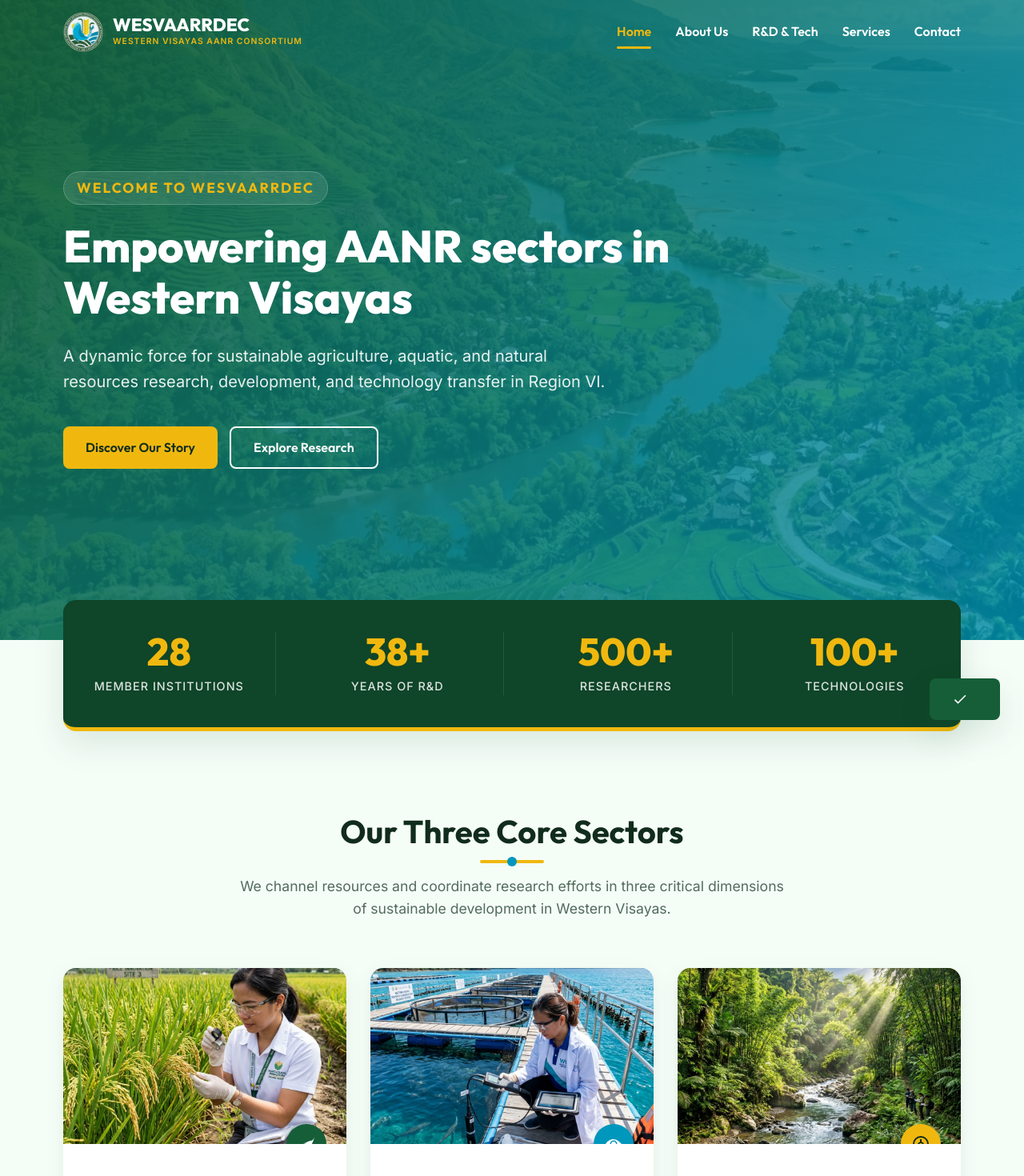
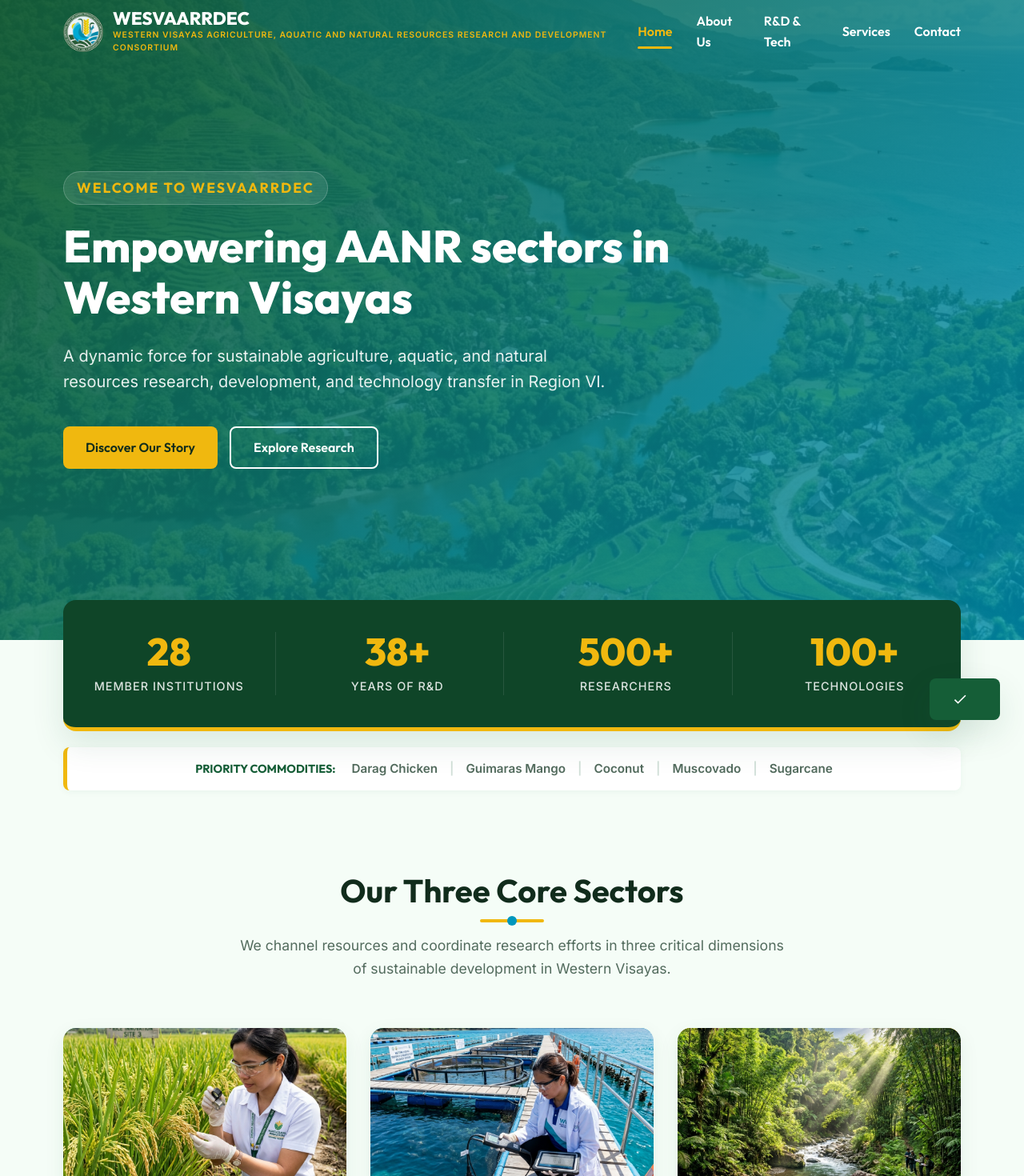
Before and after one commit to SirNiq/WESVAARRDEC, a React (Vite) app: page / in a window 1280 px wide. Shown: the top 1470 px of the page at 80% size. Built offline with nearby package versions, Linux system fonts and the light colour scheme.

Commit message:
Update title and highlight priority commodities (Darag, mango, coconut, muscovado, sugarcane)

```diff
--- a/index.html
+++ b/index.html
@@ -4,7 +4,7 @@
     <meta charset="UTF-8" />
     <meta name="viewport" content="width=device-width, initial-scale=1.0" />
     <meta name="description" content="Western Visayas Agriculture, Aquatic and Natural Resources Research and Development Consortium (WESVAARRDEC) - Synergy and Innovation in AANR sectors." />
-    <title>WESVAARRDEC - Western Visayas AANR Consortium</title>
+    <title>WESVAARRDEC - Western Visayas Agriculture, Aquatic and Natural Resources Research and Development Consortium</title>
     <link rel="icon" type="image/png" href="/img/logo.png" />
   </head>
   <body>
--- a/src/components/Header.jsx
+++ b/src/components/Header.jsx
@@ -34,9 +34,9 @@ export default function Header({ currentHash }) {
       <div className="container header-container">
         <a href="#home" className="logo-link">
           <img src="img/logo.png" alt="WESVAARRDEC Logo" />
-          <div class="brand-text">
+          <div className="brand-text">
             <span className="brand-title">WESVAARRDEC</span>
-            <span className="brand-subtitle">Western Visayas AANR Consortium</span>
+            <span className="brand-subtitle">Western Visayas Agriculture, Aquatic and Natural Resources Research and Development Consortium</span>
           </div>
         </a>
 
--- a/src/index.css
+++ b/src/index.css
@@ -1235,9 +1235,15 @@ ul {
    ========================================================================== */
 .commodity-tabs {
   display: grid;
-  grid-template-columns: repeat(4, 1fr);
+  grid-template-columns: repeat(5, 1fr);
   gap: 15px;
   margin-bottom: 40px;
+}
+
+@media (max-width: 992px) {
+  .commodity-tabs {
+    grid-template-columns: repeat(3, 1fr);
+  }
 }
 
 .commodity-tab-btn {
@@ -1291,7 +1297,7 @@ ul {
   margin-bottom: 25px;
 }
 
-@media (max-width: 768px) {
+@media (max-width: 600px) {
   .commodity-tabs {
     grid-template-columns: repeat(2, 1fr);
   }
@@ -1880,3 +1886,14 @@ textarea.form-control {
   opacity: 1;
   transform: translateY(0);
 }
+
+@media (max-width: 600px) {
+  .brand-subtitle {
+    display: none;
+  }
+}
+
+.slide-up.appear {
+  opacity: 1;
+  transform: translateY(0);
+}
--- a/src/pages/Home.jsx
+++ b/src/pages/Home.jsx
@@ -107,6 +107,37 @@ export default function Home() {
         </div>
       </section>
 
+      {/* Priority Commodities Bar */}
+      <section className="container" style={{ marginTop: '20px', position: 'relative', zIndex: 90 }}>
+        <div style={{
+          backgroundColor: '#ffffff',
+          borderRadius: 'var(--border-radius-sm)',
+          padding: '15px 30px',
+          boxShadow: 'var(--shadow-sm)',
+          display: 'flex',
+          alignItems: 'center',
+          justifyContent: 'center',
+          gap: '20px',
+          borderLeft: '5px solid var(--accent)',
+          flexWrap: 'wrap'
+        }} className="slide-up">
+          <span style={{ fontFamily: 'Outfit', fontWeight: 700, textTransform: 'uppercase', fontSize: '0.9rem', color: 'var(--primary)' }}>
+            Priority Commodities:
+          </span>
+          <div style={{ display: 'flex', gap: '10px 15px', flexWrap: 'wrap', fontSize: '0.95rem', fontWeight: 600 }}>
+            <a href="#rd#tab-darag" style={{ color: 'var(--text-muted)' }}>Darag Chicken</a>
+            <span style={{ color: 'rgba(21, 94, 55, 0.2)' }}>|</span>
+            <a href="#rd#tab-mango" style={{ color: 'var(--text-muted)' }}>Guimaras Mango</a>
+            <span style={{ color: 'rgba(21, 94, 55, 0.2)' }}>|</span>
+            <a href="#rd#tab-coconut" style={{ color: 'var(--text-muted)' }}>Coconut</a>
+            <span style={{ color: 'rgba(21, 94, 55, 0.2)' }}>|</span>
+            <a href="#rd#tab-muscovado" style={{ color: 'var(--text-muted)' }}>Muscovado</a>
+            <span style={{ color: 'rgba(21, 94, 55, 0.2)' }}>|</span>
+            <a href="#rd#tab-sugarcane" style={{ color: 'var(--text-muted)' }}>Sugarcane</a>
+          </div>
+        </div>
+      </section>
+
       {/* Core Sectors */}
       <section className="section-padding pillars-section" id="pillars">
         <div className="container">
@@ -146,7 +177,7 @@ export default function Home() {
               <div className="pillar-info">
                 <h3>Aquatic Resources</h3>
                 <p>Sustaining marine, brackish, and inland fisheries. We support mud crab aquaculture, shellfish cultivation, and biodiversity mapping in Western Visayas' rich marine habitats.</p>
-                <a href="#rd#tab-crab" className="read-more">Learn More &rarr;</a>
+                <a href="#rd#tab-mango" className="read-more">Learn More &rarr;</a>
               </div>
             </div>
 
@@ -163,7 +194,7 @@ export default function Home() {
               <div className="pillar-info">
                 <h3>Natural Resources</h3>
                 <p>Preserving regional ecosystems through watershed management, bamboo reforestation programs, climate vulnerability assessments, and biodiversity conservation policies.</p>
-                <a href="#rd#tab-bamboo" className="read-more">Learn More &rarr;</a>
+                <a href="#rd#tab-coconut" className="read-more">Learn More &rarr;</a>
               </div>
             </div>
           </div>
--- a/src/pages/Rd.jsx
+++ b/src/pages/Rd.jsx
@@ -10,7 +10,7 @@ export default function Rd() {
     if (hash) {
       // support #rd#tab-name or just #tab-name
       const cleanHash = hash.replace('#rd', '');
-      const match = ['tab-darag', 'tab-mango', 'tab-crab', 'tab-bamboo'].find(
+      const match = ['tab-darag', 'tab-mango', 'tab-coconut', 'tab-muscovado', 'tab-sugarcane'].find(
         (t) => '#' + t === cleanHash || t === cleanHash.replace('#', '')
       );
       if (match) {
@@ -61,7 +61,7 @@ export default function Rd() {
         <div className="container">
           <div className="section-header slide-up">
             <h2>Regional Commodity Priorities</h2>
-            <p>WESVAARRDEC focuses research and funding on commodities of high economic and ecological value in Western Visayas.</p>
+            <p>WESVAARRDEC focuses research and funding on priority commodities of high economic and agricultural value in Western Visayas.</p>
           </div>
 
           {/* Tab Buttons */}
@@ -79,20 +79,27 @@ export default function Rd() {
               Guimaras Mango
             </button>
             <button
-              className={`commodity-tab-btn ${activeTab === 'tab-crab' ? 'active' : ''}`}
-              onClick={() => handleTabClick('tab-crab')}
+              className={`commodity-tab-btn ${activeTab === 'tab-coconut' ? 'active' : ''}`}
+              onClick={() => handleTabClick('tab-coconut')}
             >
-              Mud Crab
+              Coconut
             </button>
             <button
-              className={`commodity-tab-btn ${activeTab === 'tab-bamboo' ? 'active' : ''}`}
-              onClick={() => handleTabClick('tab-bamboo')}
+              className={`commodity-tab-btn ${activeTab === 'tab-muscovado' ? 'active' : ''}`}
+              onClick={() => handleTabClick('tab-muscovado')}
             >
-              Bamboo & Forestry
+              Muscovado
+            </button>
+            <button
+              className={`commodity-tab-btn ${activeTab === 'tab-sugarcane' ? 'active' : ''}`}
+              onClick={() => handleTabClick('tab-sugarcane')}
+            >
+              Sugarcane
             </button>
           </div>
 
           {/* Tab Panes */}
+          {/* Pane 1: Darag */}
           {activeTab === 'tab-darag' && (
             <div className="commodity-pane fade-in">
               <div className="commodity-content">
@@ -102,13 +109,14 @@ export default function Rd() {
                 <div className="commodity-details">
                   <h3>Darag Native Chicken</h3>
                   <p><strong>Lead Agency:</strong> West Visayas State University (WVSU)</p>
-                  <p>Darag (Gallus gallus domesticus) is the indigenous native chicken of Western Visayas, praised for its unique flavor, texture, and high market value. WESVAARRDEC drives research on standardizing breeding protocols, reducing chick mortality, establishing organic feeding guidelines, and assisting farmers in scaling production.</p>
+                  <p>Darag is the premier native chicken breed indigenous to Western Visayas, highly valued for its unique taste, leaner meat, and premium market pricing. R&D initiatives focus on standardizing breeding and rearing protocols, developing low-cost organic feed formulations from local materials, and improving survival rates in backyard farms.</p>
                   <a href="#contact" className="btn btn-primary">Inquire About This Research</a>
                 </div>
               </div>
             </div>
           )}
 
+          {/* Pane 2: Mango */}
           {activeTab === 'tab-mango' && (
             <div className="commodity-pane fade-in">
               <div className="commodity-content">
@@ -118,39 +126,58 @@ export default function Rd() {
                 <div className="commodity-details">
                   <h3>Guimaras Sweet Mango</h3>
                   <p><strong>Lead Agency:</strong> Guimaras State University / DA Region 6</p>
-                  <p>Guimaras mangoes are famous worldwide for their intense sweetness and fiber-free flesh. Our consortium coordinates scientific efforts on integrated pest management (IPM), flower induction regulation, post-harvest hot water treatment, and digital trace-back codes to guarantee product authenticity in export markets.</p>
+                  <p>Famous worldwide for its sweetness and texture, the Guimaras Mango is a key export commodity. WESVAARRDEC coordinates research on integrated pest management (IPM), tree rehabilitation protocols, hot water post-harvest treatments, and digital blockchain-based tagging to ensure quality and origin control.</p>
                   <a href="#contact" className="btn btn-primary">Inquire About This Research</a>
                 </div>
               </div>
             </div>
           )}
 
-          {activeTab === 'tab-crab' && (
+          {/* Pane 3: Coconut */}
+          {activeTab === 'tab-coconut' && (
             <div className="commodity-pane fade-in">
               <div className="commodity-content">
                 <div className="commodity-img">
-                  <img src="img/pillar_aquatic.png" alt="Mud Crab Aquaculture" />
+                  <img src="img/pillar_natural.png" alt="Coconut Plantations" />
                 </div>
                 <div className="commodity-details">
-                  <h3>Scylla serrata (Mud Crab)</h3>
-                  <p><strong>Lead Agency:</strong> SEAFDEC/AQD & Capiz State University</p>
-                  <p>Mud crab production is a primary income source for coastal communities in Capiz and Iloilo. WESVAARRDEC supports research in hatchery diets, disease prevention (preventing white spot syndrome), mangrove-friendly aquasilviculture methods, and soft-shell crab production protocols for local adoption.</p>
+                  <h3>Coconut R&D</h3>
+                  <p><strong>Lead Agency:</strong> Aklan State University / Philippine Coconut Authority (PCA)</p>
+                  <p>Coconut is a major source of livelihood across Aklan and Capiz. Consortium R&D projects focus on developing high-yielding hybrid varieties, soil management for multi-crop coco-farms, processing technologies for high-value Virgin Coconut Oil (VCO), and deploying sustainable pest control against the coconut scale insect.</p>
                   <a href="#contact" className="btn btn-primary">Inquire About This Research</a>
                 </div>
               </div>
             </div>
           )}
 
-          {activeTab === 'tab-bamboo' && (
+          {/* Pane 4: Muscovado */}
+          {activeTab === 'tab-muscovado' && (
             <div className="commodity-pane fade-in">
               <div className="commodity-content">
                 <div className="commodity-img">
-                  <img src="img/pillar_natural.png" alt="Bamboo Reforestation" />
+                  <img src="img/pillar_agriculture.png" alt="Muscovado Sugar Mill" />
                 </div>
                 <div className="commodity-details">
-                  <h3>Bamboo and Watershed Protection</h3>
-                  <p><strong>Lead Agency:</strong> Aklan State University / DENR Region 6</p>
-                  <p>Bamboo plays a dual role in Western Visayas: as a carbon-sequestering reforestation plant for critical watersheds and as a raw material for furniture and textiles. Our studies cover tissue culture micropropagation, preservative treatments, engineered bamboo design, and flood hazard mitigation mapping.</p>
+                  <h3>Organic Muscovado Sugar</h3>
+                  <p><strong>Lead Agency:</strong> University of Antique / Sugar Regulatory Administration</p>
+                  <p>Muscovado is an unrefined brown sugar produced using traditional evaporation processes, serving as a primary high-value agricultural product of Antique and Negros. Research focuses on optimizing processing sanitation, design of biomass-fired furnaces for processing mills, and organic certifications for smallholder cooperatives.</p>
+                  <a href="#contact" className="btn btn-primary">Inquire About This Research</a>
+                </div>
+              </div>
+            </div>
+          )}
+
+          {/* Pane 5: Sugarcane */}
+          {activeTab === 'tab-sugarcane' && (
+            <div className="commodity-pane fade-in">
+              <div className="commodity-content">
+                <div className="commodity-img">
+                  <img src="img/pillar_natural.png" alt="Sugarcane Fields" />
+                </div>
+                <div className="commodity-details">
+                  <h3>Sugarcane Production</h3>
+                  <p><strong>Lead Agency:</strong> Sugar Regulatory Administration / Carlos Hilado Memorial State U</p>
+                  <p>As the sugar bowl of the Philippines, Negros Occidental relies heavily on sugarcane farming. WESVAARRDEC drives sugarcane R&D toward developing climate-resilient cane varieties, mechanized harvest efficiency systems, automated soil health analyzers, and biological pest control controls.</p>
                   <a href="#contact" className="btn btn-primary">Inquire About This Research</a>
                 </div>
               </div>
@@ -183,10 +210,10 @@ export default function Rd() {
             <div className="tech-card slide-up">
               <div className="tech-banner"></div>
               <div className="tech-info">
-                <span className="tech-tag">Aquatic</span>
-                <h3>Aquasilviculture Mud Crab Nursery</h3>
-                <p>A mangrove-friendly enclosure rearing protocol that allows crab culture inside active wetlands without harming coastal forests. Promotes ecological harmony and high crab survival.</p>
-                <div className="tech-institution">Developed by: SEAFDEC/AQD & Capiz State U</div>
+                <span className="tech-tag">Agriculture</span>
+                <h3>Sweet Mango Quality Classifier</h3>
+                <p>A portable near-infrared spectrometer application that assesses mango ripeness and sugar levels non-destructively, optimizing classification for premium export markets.</p>
+                <div className="tech-institution">Developed by: Guimaras State University</div>
               </div>
             </div>
 
@@ -194,10 +221,10 @@ export default function Rd() {
             <div className="tech-card slide-up">
               <div className="tech-banner"></div>
               <div className="tech-info">
-                <span className="tech-tag">Natural Resources</span>
-                <h3>Bamboo Preservation and Seasoning</h3>
-                <p>An eco-friendly chemical curing and treatment technique that increases bamboo cane durability against wood borers (bukbok) by up to 300%, enabling high-grade furniture use.</p>
-                <div className="tech-institution">Developed by: Aklan State University</div>
+                <span className="tech-tag">Agriculture</span>
+                <h3>Clean-Fuel Muscovado Furnace</h3>
+                <p>An engineered biomass furnace design for muscovado processing mills. Increases heating efficiency by 40% while eliminating toxic smoke particles, improving product sanitation.</p>
+                <div className="tech-institution">Developed by: University of Antique</div>
               </div>
             </div>
 
@@ -206,9 +233,9 @@ export default function Rd() {
               <div className="tech-banner"></div>
               <div className="tech-info">
                 <span className="tech-tag">Agriculture</span>
-                <h3>Sweet Mango Quality Classifier</h3>
-                <p>A portable near-infrared spectrometer application that assesses mango ripeness and sugar levels non-destructively, optimizing classification for premium export markets.</p>
-                <div className="tech-institution">Developed by: Guimaras State University</div>
+                <h3>Sugarcane Precision Fertilizer Map</h3>
+                <p>A soil-mapping GIS application that analyzes field NPK levels and prescribes precise fertilizer volumes, reducing chemical input costs for sugar farmers by 30%.</p>
+                <div className="tech-institution">Developed by: CHMSU & SRA</div>
               </div>
             </div>
 
@@ -216,9 +243,9 @@ export default function Rd() {
             <div className="tech-card slide-up">
               <div className="tech-banner"></div>
               <div className="tech-info">
-                <span class="tech-tag">Agriculture</span>
+                <span className="tech-tag">Agriculture</span>
                 <h3>Microbial Organic Soil Stimulant</h3>
-                <p>An organic inoculant that speeds up organic matter decomposition and releases essential nitrogen/phosphorus. Restores degraded soil quality and increases rice harvests.</p>
+                <p>An organic inoculant that speeds up organic matter decomposition and releases essential nitrogen/phosphorus. Restores degraded soil quality and increases rice and sugarcane harvests.</p>
                 <div className="tech-institution">Developed by: Central Philippine State U</div>
               </div>
             </div>
@@ -227,10 +254,10 @@ export default function Rd() {
             <div className="tech-card slide-up">
               <div className="tech-banner"></div>
               <div className="tech-info">
-                <span class="tech-tag">Aquatic</span>
-                <h3>Green Shellfish Purification System</h3>
-                <p>A recirculating water system utilizing UV sterilization to cleanse harvested mussels and oysters from impurities. Assures food safety standards for commercial restaurants.</p>
-                <div className="tech-institution">Developed by: ISUST (Iloilo State U)</div>
+                <span className="tech-tag">Agriculture</span>
+                <h3>Coconut Hybrid Nursery Propagation</h3>
+                <p>A high-speed plant propagation protocol for high-yielding dwarf hybrid coconuts, speeding up seedling maturation by 2 months for faster farm deployment.</p>
+                <div className="tech-institution">Developed by: Aklan State University</div>
               </div>
             </div>
           </div>
```
